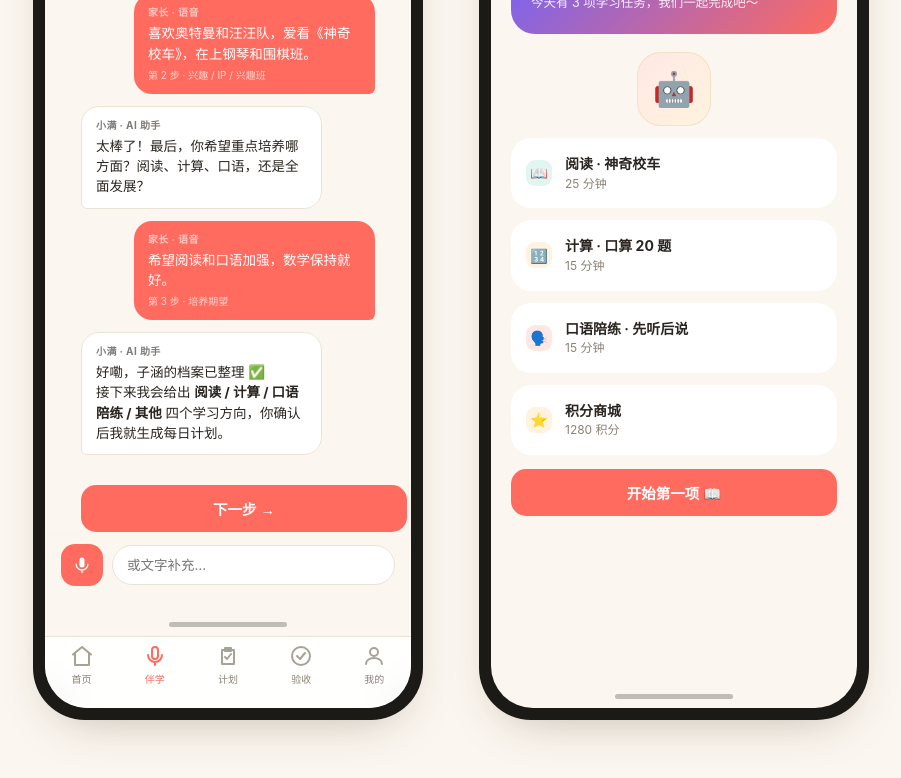
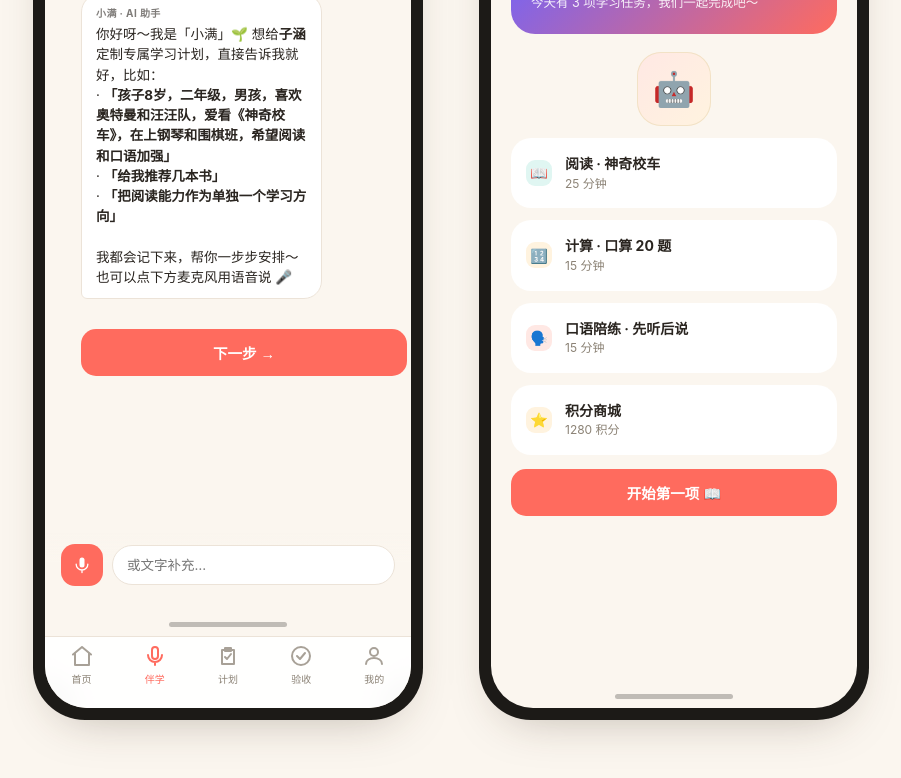
Before and after one commit to yaoyawen3188-code/xiaoman-ai, a website: page public/index.html in a window 1280 px wide. Both pictures are taken after a click on the element "伴学". Shown: the part 611-1389 px from the top of the page, without its empty margins (189-1090 px from the left). Drawn offline with Linux system fonts and the light colour scheme.

Commit message:
fix: persist profile chat context and support replacing books

```diff
--- a/public/index.html
+++ b/public/index.html
@@ -745,13 +745,7 @@ SCRENS.profile = ()=>{
   syncProfileChatHistory();
   const msgs = loadProfileChat();
   const defaultChat = `
-    <div class="msg ai"><div class="who">小满 · AI 助手</div>你好呀～我是「小满」🌱<br>为了给<b>子涵</b>制定科学计划，我会用语音逐项采集：<b>年龄、年级、性别、兴趣（IP / 人物 / 音乐 / 书籍）、兴趣班、培养期望</b>。按下方麦克风说话即可，也能打字补充。</div>
-    <div class="msg user"><div class="who">家长 · 语音</div>孩子8岁，二年级，男孩。<div class="voice-hint">第 1 步 · 年龄 / 年级 / 性别</div></div>
-    <div class="msg ai"><div class="who">小满 · AI 助手</div>收到～平时喜欢哪些 IP、人物、音乐或书籍？现在在上什么兴趣班？</div>
-    <div class="msg user"><div class="who">家长 · 语音</div>喜欢奥特曼和汪汪队，爱看《神奇校车》，在上钢琴和围棋班。<div class="voice-hint">第 2 步 · 兴趣 / IP / 兴趣班</div></div>
-    <div class="msg ai"><div class="who">小满 · AI 助手</div>太棒了！最后，你希望重点培养哪方面？阅读、计算、口语，还是全面发展？</div>
-    <div class="msg user"><div class="who">家长 · 语音</div>希望阅读和口语加强，数学保持就好。<div class="voice-hint">第 3 步 · 培养期望</div></div>
-    <div class="msg ai"><div class="who">小满 · AI 助手</div>好嘞，子涵的档案已整理 ✅<br>接下来我会给出 <b>阅读 / 计算 / 口语陪练 / 其他</b> 四个学习方向，你确认后我就生成每日计划。</div>`;
+    <div class="msg ai"><div class="who">小满 · AI 助手</div>你好呀～我是「小满」🌱 想给<b>子涵</b>定制专属学习计划，直接告诉我就好，比如：<br>· <b>「孩子8岁，二年级，男孩，喜欢奥特曼和汪汪队，爱看《神奇校车》，在上钢琴和围棋班，希望阅读和口语加强」</b><br>· <b>「给我推荐几本书」</b><br>· <b>「把阅读能力作为单独一个学习方向」</b><br><br>我都会记下来，帮你一步步安排～ 也可以点下方麦克风用语音说 🎤</div>`;
   const chatHtml = msgs.length ? msgs.map(m => {
     const who = m.role === 'assistant' ? '小满 · AI 助手' : (m.fromVoice ? '家长 · 语音' : '家长 · 文字');
     return `<div class="msg ${m.role}"><div class="who">${who}</div>${m.content}</div>`;
```
